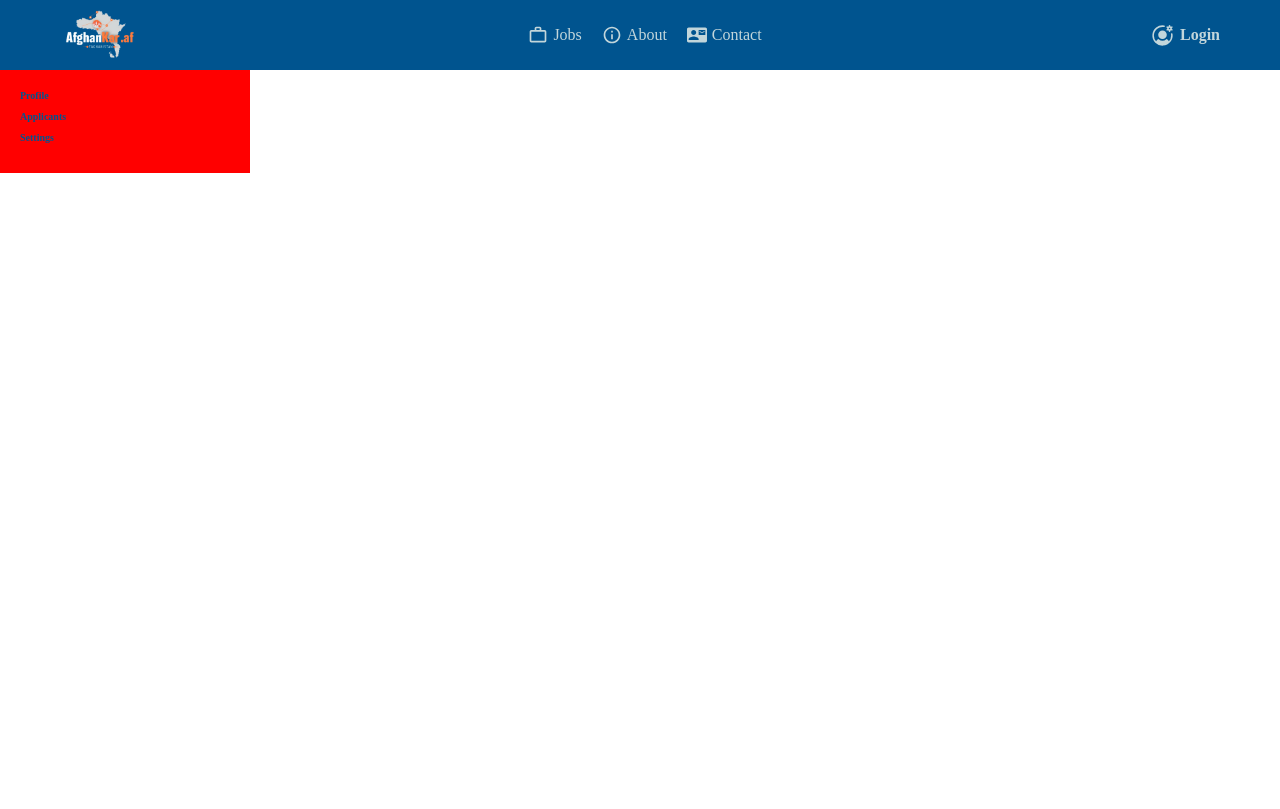
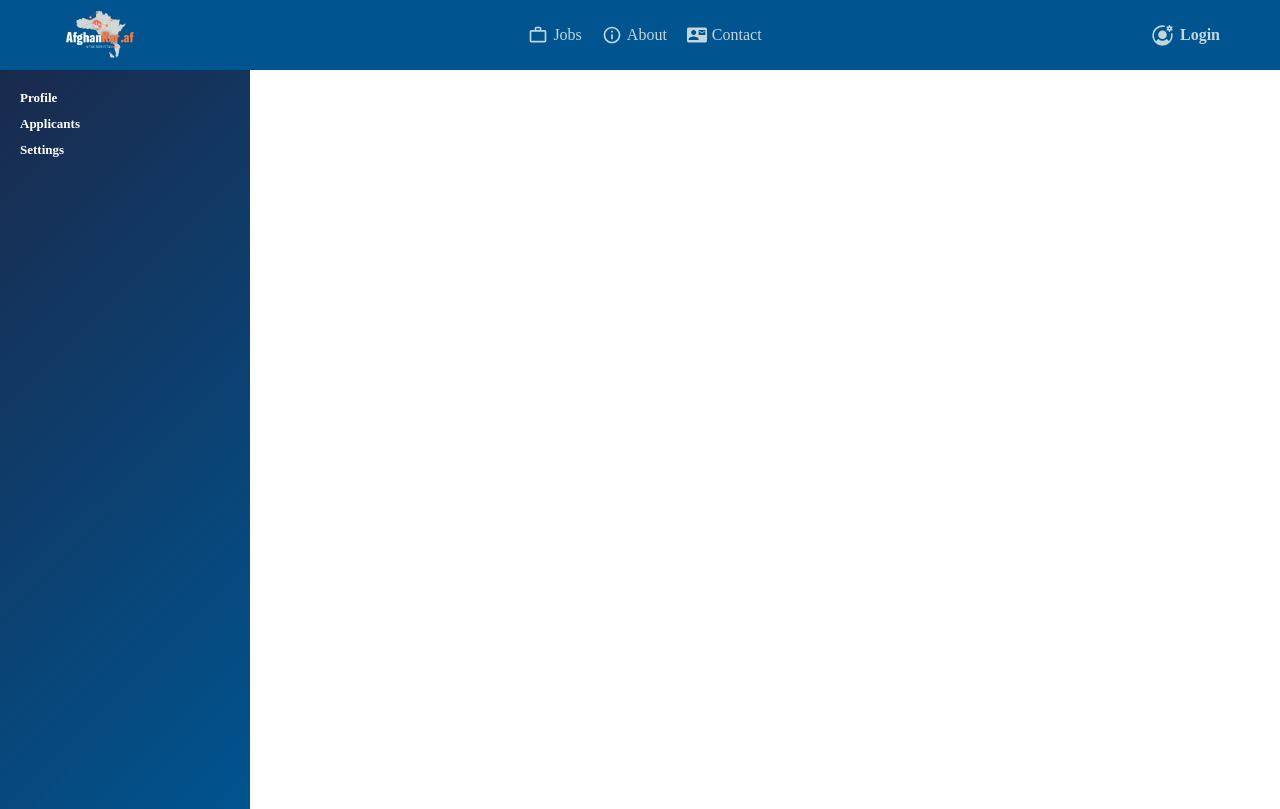
Before and after one commit to Naeemi7/AfghanKar.af, a React (Vite) app in the folder client/: page /recruiter-dashboard in a window 1280 px wide. Built offline with nearby package versions, Linux system fonts and the light colour scheme.

Commit message:
the sidebar reusable component has been created

```diff
--- a/client/src/components/reusable/Sidebar.jsx
+++ b/client/src/components/reusable/Sidebar.jsx
@@ -1,4 +1,4 @@
-import "@styles/components/sidebar.scss"; // Verify this path
+import "@styles/components/sidebar.scss";
 import PropTypes from "prop-types";
 
 export default function Sidebar({ links }) {
--- a/client/src/components/sidebar/job-seeker/JobSeekerSidebar.jsx
+++ b/client/src/components/sidebar/job-seeker/JobSeekerSidebar.jsx
@@ -1,21 +1,11 @@
-import "@styles/components/sidebar.scss";
+import Sidebar from "@reusable/Sidebar";
 
-const JobSeekerSidebar = () => {
-  return (
-    <nav className="job-seeker-sidebar">
-      <ul>
-        <li>
-          <a href="/job-seeker-dashboard/profile">Profile</a>
-        </li>
-        <li>
-          <a href="/job-seeker-dashboard/jobs">Jobs</a>
-        </li>
-        <li>
-          <a href="/job-seeker-dashboard/settings">Settings</a>
-        </li>
-      </ul>
-    </nav>
-  );
-};
+export default function JobSeekerSidebar() {
+  const jobSeekerLinks = [
+    { href: "/job-seeker-dashboard/profile", label: "Profile" },
+    { href: "/job-seeker-dashboard/jobs", label: "Jobs" },
+    { href: "/job-seeker-dashboard/settings", label: "Settings" },
+  ];
 
-export default JobSeekerSidebar;
+  return <Sidebar links={jobSeekerLinks} />;
+}
--- a/client/src/components/sidebar/recruiter/RecruiterSidebar.jsx
+++ b/client/src/components/sidebar/recruiter/RecruiterSidebar.jsx
@@ -1,21 +1,11 @@
-import "@styles/components/recruiter-sidebar.scss";
+import Sidebar from "@reusable/Sidebar";
 
-const RecruiterSidebar = () => {
-  return (
-    <nav className="recruiter-sidebar">
-      <ul>
-        <li>
-          <a href="/recruiter-dashboard/profile">Profile</a>
-        </li>
-        <li>
-          <a href="/recruiter-dashboard/applicants">Applicants</a>
-        </li>
-        <li>
-          <a href="/recruiter-dashboard/settings">Settings</a>
-        </li>
-      </ul>
-    </nav>
-  );
-};
+export default function RecruiterSidebar() {
+  const recruiterLinks = [
+    { href: "/recruiter-dashboard/profile", label: "Profile" },
+    { href: "/recruiter-dashboard/applicants", label: "Applicants" },
+    { href: "/recruiter-dashboard/settings", label: "Settings" },
+  ];
 
-export default RecruiterSidebar;
+  return <Sidebar links={recruiterLinks} />;
+}
--- a/client/src/styles/abstracts/_variables.scss
+++ b/client/src/styles/abstracts/_variables.scss
@@ -6,9 +6,6 @@ $secondary-color: #c2d6db;
 $heading-color: #00548f; //(H1, H2, etc.)
 $subheading-color: #4e4e4e; // (H3, H4)
 $extra-heading-color: #f39c12;
-
-// Sidebar Background
-$sidebar-background-color: #00365c;
 
 // Accent and Background
 $accent-color: #f39c12;
@@ -26,6 +23,8 @@ $link-color: #00a3e0;
 $link-hover: #0081b5;
 
 // Other Elements
+$sidebar-background-color: #1a2a4d;
+$footer-bottom-background-color: #022b4a;
 $card-background-color: #f4f4f4;
 $border-color: #d3d3d3;
 $error-color: #e74c3c;
--- a/client/src/styles/components/footer.scss
+++ b/client/src/styles/components/footer.scss
@@ -112,7 +112,7 @@
     margin-top: 3rem;
     text-align: center;
     padding: 1.5rem 0;
-    background-color: $sidebar-background-color;
+    background-color: $footer-bottom-background-color;
     border-top: 1px solid $border-color;
 
     p {
--- a/client/src/styles/components/recruiter-sidebar.scss
+++ /dev/null
@@ -1,27 +0,0 @@
-@use "@/styles/abstracts/variables" as *;
-@use "@/styles/abstracts/mixin" as *;
-
-.recruiter-sidebar {
-  background-color: red;
-  padding: 2rem;
-  width: 250px;
-
-  ul {
-    list-style: none;
-    padding: 0;
-
-    li {
-      margin-bottom: 1rem;
-
-      a {
-        color: $primary-color;
-        text-decoration: none;
-        font-weight: bold;
-
-        &:hover {
-          color: $link-hover;
-        }
-      }
-    }
-  }
-}
--- a/client/src/styles/components/sidebar.scss
+++ b/client/src/styles/components/sidebar.scss
@@ -1,10 +1,12 @@
 @use "@/styles/abstracts/variables" as *;
 @use "@/styles/abstracts/mixin" as *;
 
-.job-seeker-sidebar {
+.sidebar {
   width: 25rem;
-  height: 91vh;
-  background-color: $sidebar-background-color;
+  height: 92.4vh;
+
+  background: linear-gradient(135deg, #1a2a4d, #00548f);
+
   padding: 2rem;
 
   ul {
@@ -21,7 +23,7 @@
         font-size: 1.3rem;
 
         &:hover {
-          color: $link-hover;
+          color: red;
         }
       }
     }
```
